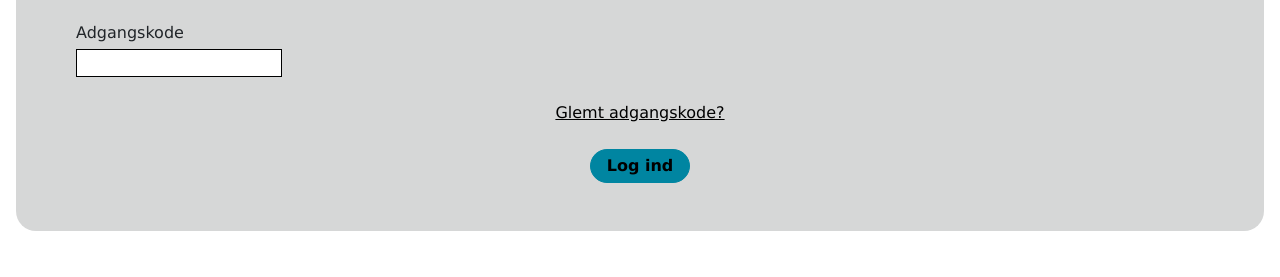
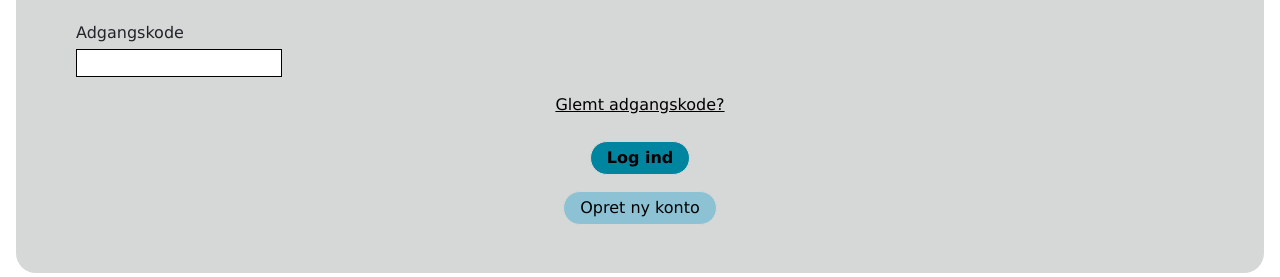
Before and after one commit to AWorkingMind/Wayfinding, a website: page index.html in a window 1280 px wide. Shown: the part 539-816 px from the top of the page. Drawn offline with nearby package versions, Linux system fonts and the light colour scheme; files that its build step writes are made by us from their sources.

Commit message:
Log ind "opret konto" knap

```diff
--- a/css/bootstrap.scss
+++ b/css/bootstrap.scss
@@ -26,6 +26,7 @@ $custom-colors: (
         "logoColor": #ff00ff,
         "color_secondary": #D6D7D7,
         "color_cta": rgb(0,133,161),
+        "color_cta_second": #8DC2D4,
 );
 
 // Merge the maps
--- a/css/styles.scss
+++ b/css/styles.scss
@@ -7,7 +7,7 @@
 }
 
 .knap__border{
-  border: rgb(0,133,161) 1px solid;
+  border: #D6D7D7 1px solid;
 }
 
 body{
--- a/index.html
+++ b/index.html
@@ -78,7 +78,7 @@
 
                     <!-- Denne div holder på input (holder på den info man taster ind i den når der bliver "submitted")
                     for at kunne blive stylet -->
-                    <div class="pb-4 ps-5 text-start">
+                    <div class="pb-3 ps-5 text-start">
                         <input class="form__border" id="form__adgangskode" name="form__adgangskode" type="text" value="">
                     </div>
 
@@ -86,9 +86,15 @@
                     <a class="form__link" href=""><p>Glemt adgangskode?</p></a>
 
 
-                    <!-- Submit knappen -->
-                    <div class="pb-5 pt-2">
+                    <!-- Log ind knappen -->
+                    <div class="pb-3 pt-2">
                         <input class="px-3 py-1 btn-color_cta form__font form__radius knap__border" type="submit" value="Log ind">
+                    </div>
+
+
+                    <!-- Opret ny konto knappen -->
+                    <div class="pb-5">
+                        <input class="px-3 py-1 form__radius knap__border btn-color_cta_second" type="submit" value="Opret ny konto">
                     </div>
 
 
```
